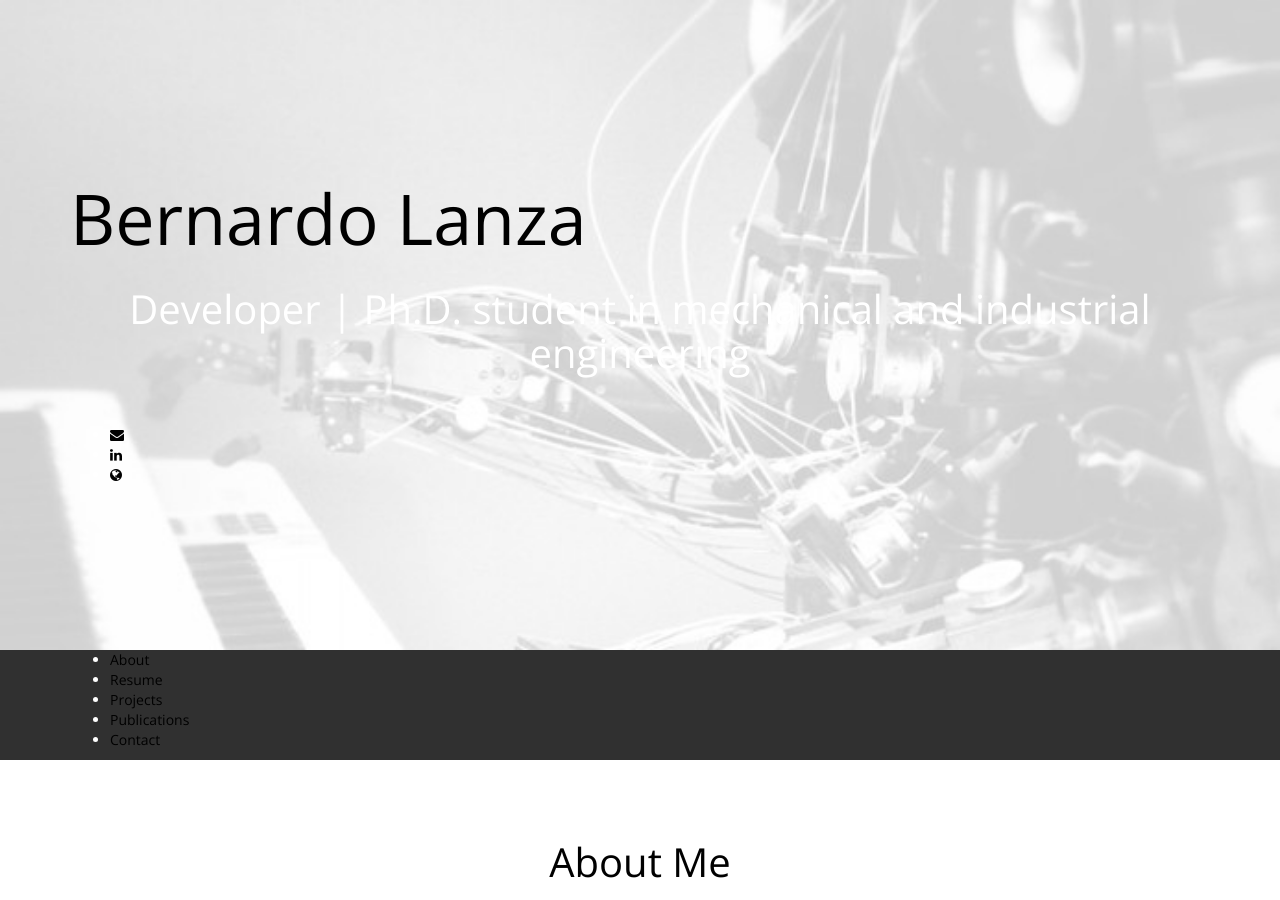
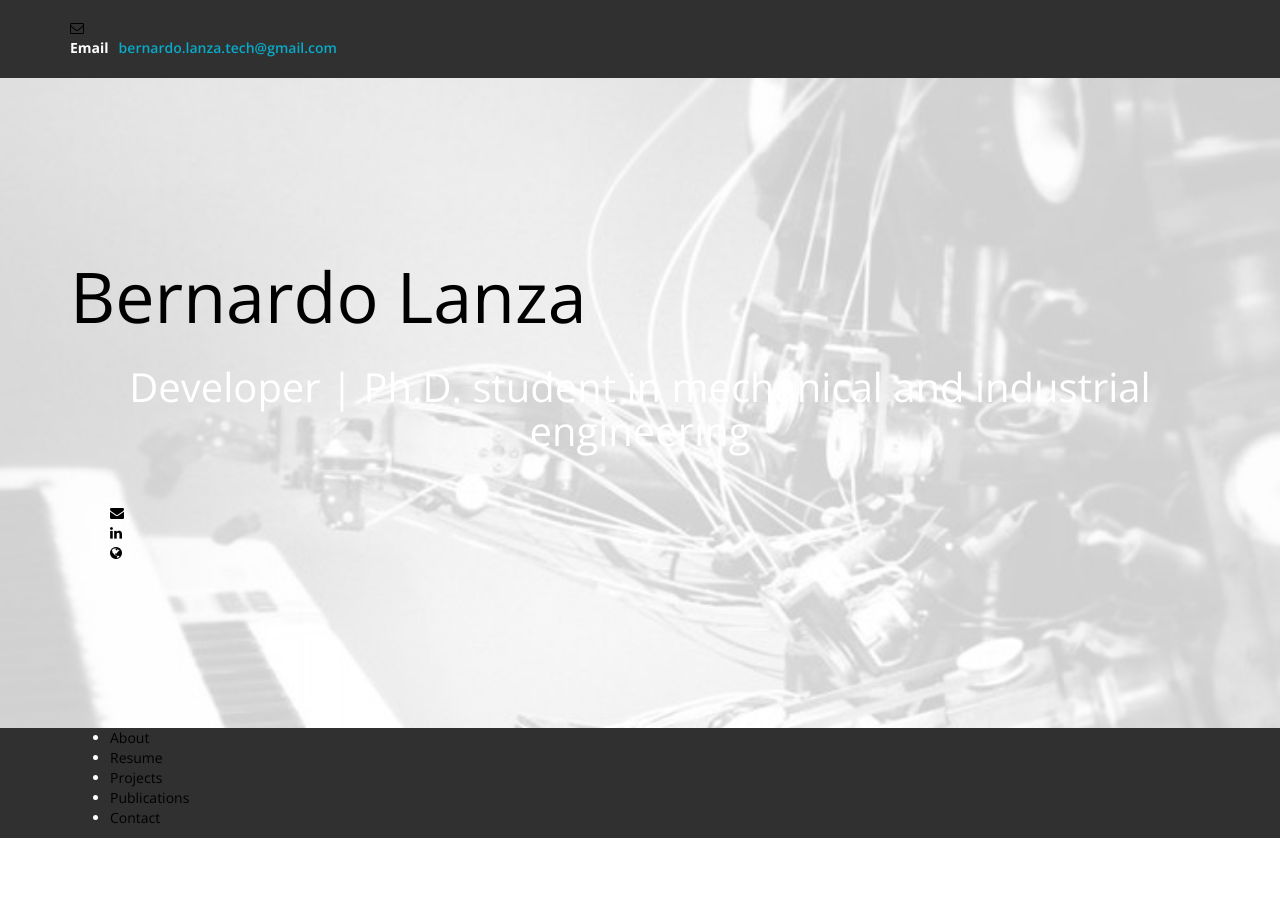
Before and after one commit to bernardolanza93/portfolio, a Jekyll site: the page index.html, which Jekyll copies as it is, in a window 1280 px wide and 900 px high. Built offline with Jekyll 4.4.1, drawn with Linux system fonts in a browser that asks for light colours; nearby versions of some CDN libraries; library files that are not in the unit come from our copies.

Commit message:
!!! 2.0 Nuova implementazione html javascript e css

```diff
--- a/index.html
+++ b/index.html
@@ -23,15 +23,32 @@
 </head>
 
 <body>
+</head>
+<body id="top">
     <!-- Preloader -->
-    <div id="preloader">
-        <div class="loader">
-            <span class="circle"></span>
-            <span class="circle"></span>
-            <span class="circle"></span>
+<!-- start preloader -->
+<div class="preloader">
+	<div class="sk-spinner sk-spinner-wave">
+		<div class="sk-rect1"></div>
+		<div class="sk-rect2"></div>
+		<div class="sk-rect3"></div>
+		<div class="sk-rect4"></div>
+		<div class="sk-rect5"></div>
+	</div>
+</div>
+<!-- end preloader -->
+
+<!-- start header -->
+    <header>
+        <div class="container">
+            <div class="row">
+                <div class="col-md-3 col-sm-4 col-xs-12">
+                    <p><i class="fa fa-envelope-o"></i><span> Email</span><a href="mailto:bernardo.lanza.tech@gmail.com" style="color:#09A9C8;">bernardo.lanza.tech@gmail.com</a> </p>
+                </div>
+            </div>
         </div>
-    </div>
-
+    </header>
+<!-- end header -->
     <!-- Header -->
     <header id="home">
         <div class="container">
```
